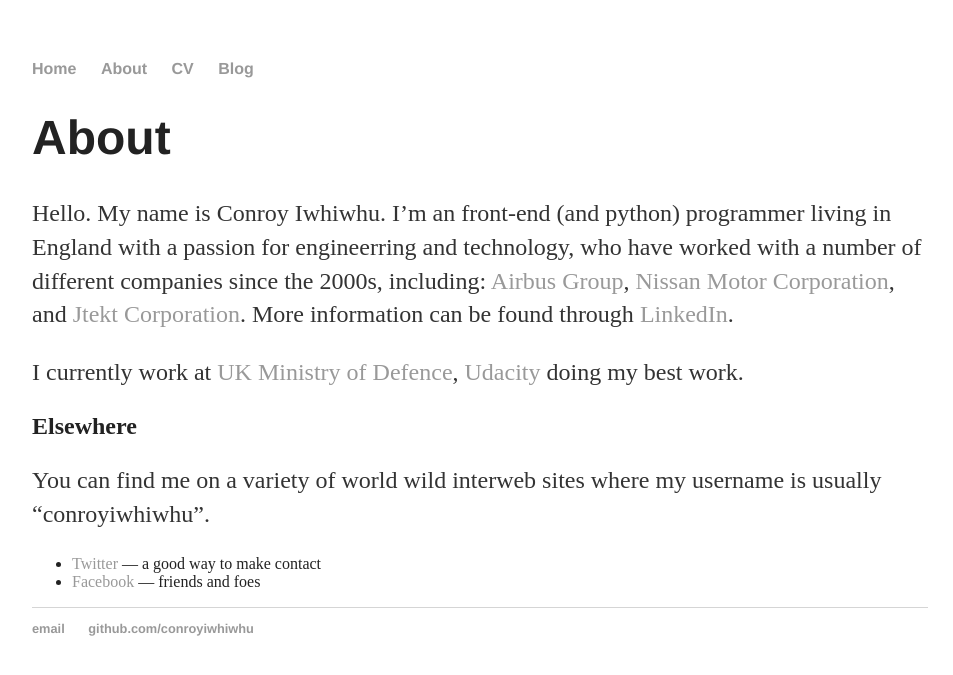
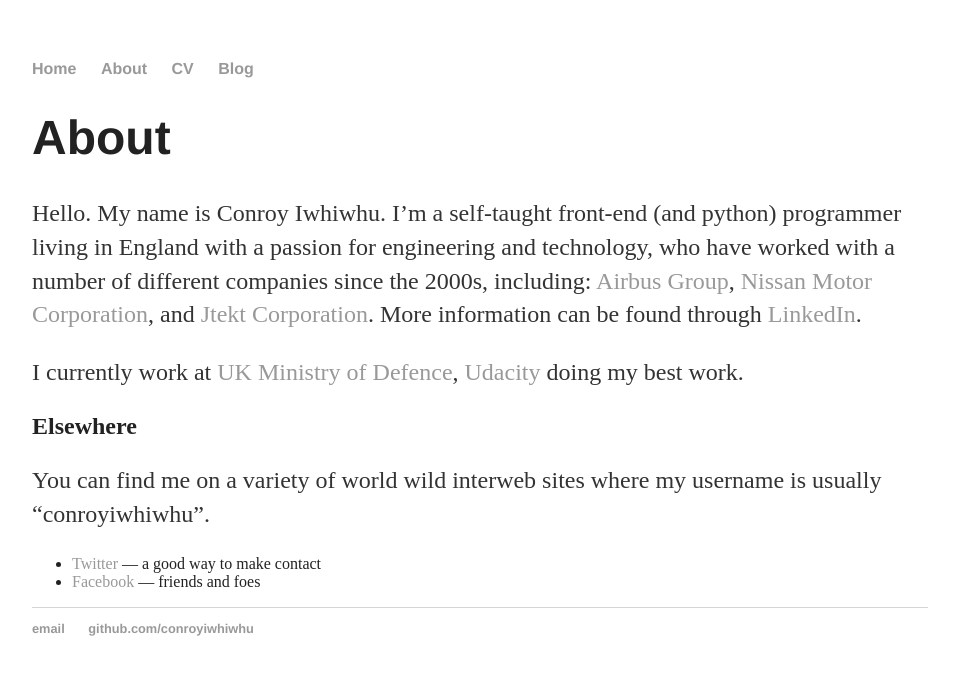
Before and after one commit to conroyiwhiwhu/conroyiwhiwhu.github.io, a Jekyll site: the page built from about/index.html, in a window 1280 px wide. Shown: the top 675 px of the page, without its empty margins (160-1113 px from the left). Built offline with Jekyll 4.4.1, drawn with Linux system fonts in a browser that asks for light colours.

Commit message:
Update index.html

```diff
--- a/about/index.html
+++ b/about/index.html
@@ -5,8 +5,8 @@
 
         <div class="about">
             <h1>About</h1>
-            <p>Hello. My name is Conroy Iwhiwhu. I’m an front-end (and python) programmer living in England with a
-            passion for engineerring and technology, who have worked with a number of different companies since the
+            <p>Hello. My name is Conroy Iwhiwhu. I’m a self-taught front-end (and python) programmer living in England with a
+            passion for engineering and technology, who have worked with a number of different companies since the
             2000s, including:
                 <a href="http://www.airbusgroup.com">Airbus Group</a>,
                 <a href="http://www.nissan-global.com">Nissan Motor Corporation</a>, and
```
